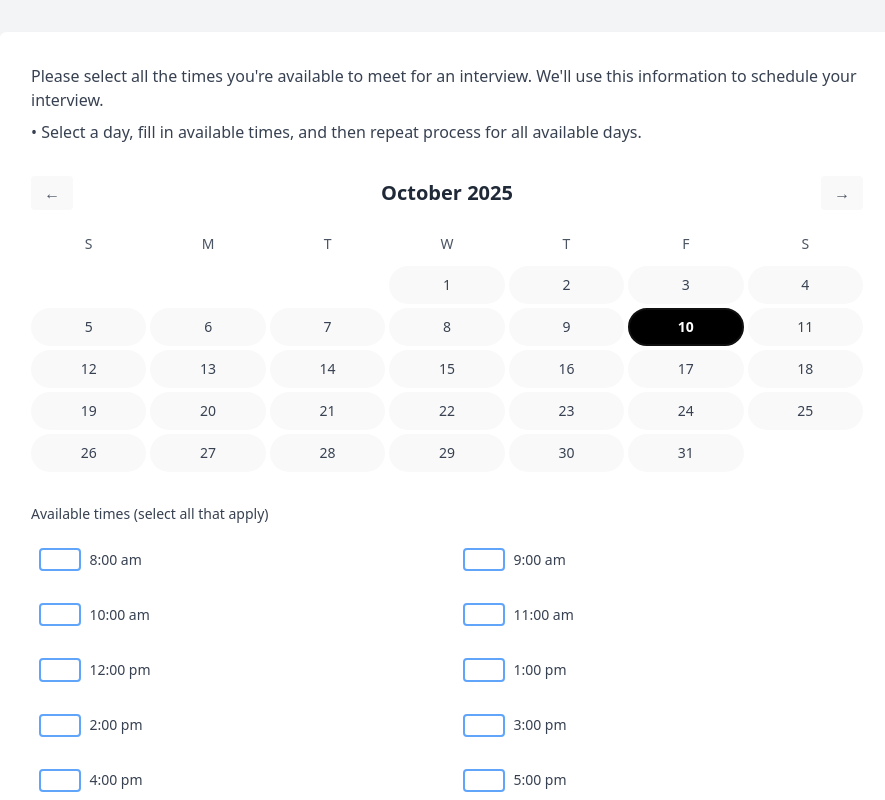
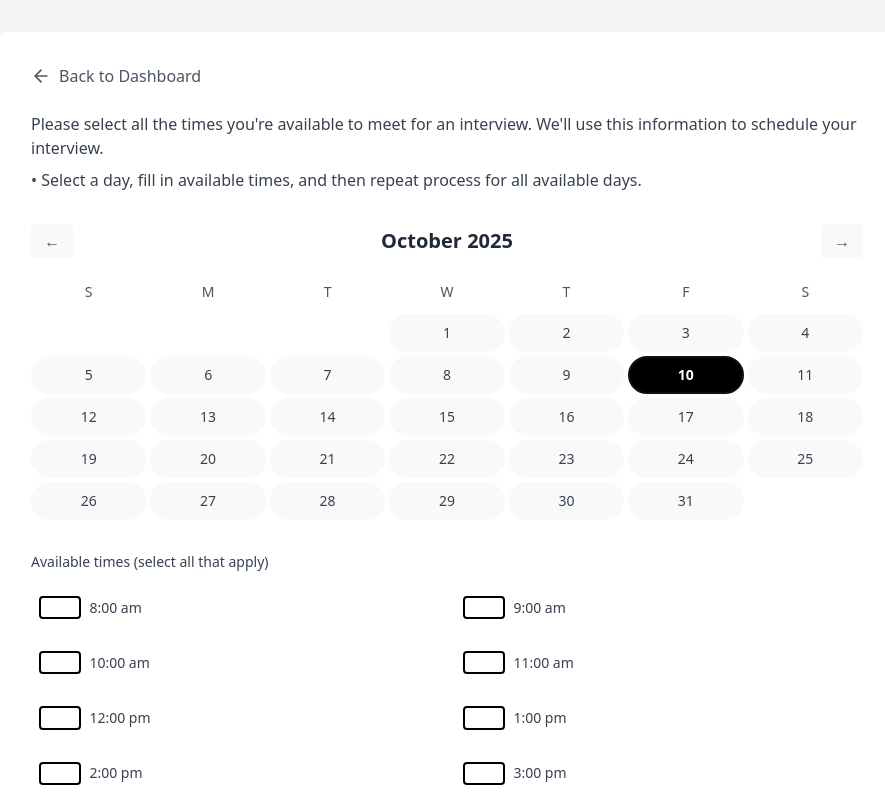
Before and after one commit to LaurierCS/ScheduleApp, a React (Vite) app in the folder frontend/: page /interviewer-availability in a window 1280 px wide. Both pictures are taken after a click on the button "10". Shown: the top 800 px of the page, without its empty margins (193-1078 px from the left). Built offline with nearby package versions, Linux system fonts and the light colour scheme; no server answers.

Commit message:
Feature: made some design changes - Added a back button to the main dashboard - changes some colors

```diff
--- a/frontend/src/components/InterviewerAvailability.tsx
+++ b/frontend/src/components/InterviewerAvailability.tsx
@@ -1,4 +1,6 @@
 import { useState } from "react";
+import { Link } from "react-router-dom";
+import { ArrowLeft } from "lucide-react";
 import { Checkbox } from "@/components/ui/checkbox";
 
 interface AvailabilityData {
@@ -171,6 +173,15 @@ export default function InterviewerAvailability() {
 	return (
 		<div className="min-h-screen bg-gray-100 p-8">
 			<div className="max-w-4xl mx-auto bg-white rounded-lg shadow-md p-8">
+				{/* Back Button */}
+				<Link
+					to="/interviewer-schedule"
+					className="inline-flex items-center space-x-2 text-gray-600 hover:text-gray-900 mb-6 transition-colors"
+				>
+					<ArrowLeft size={20} />
+					<span>Back to Dashboard</span>
+				</Link>
+
 				{/* Instructions */}
 				<div className="mb-8 space-y-2">
 					<p className="text-gray-700">
--- a/frontend/src/components/ui/checkbox.tsx
+++ b/frontend/src/components/ui/checkbox.tsx
@@ -11,7 +11,7 @@ const Checkbox = React.forwardRef<
   <CheckboxPrimitive.Root
     ref={ref}
     className={cn(
-      "peer h-4 w-4 shrink-0 rounded border-2 border-blue-400 bg-white flex items-center justify-center aspect-square focus-visible:outline-none focus-visible:ring-2 focus-visible:ring-blue-400 focus-visible:ring-offset-2 disabled:cursor-not-allowed disabled:opacity-50 data-[state=checked]:bg-black data-[state=checked]:border-black",
+      "peer h-4 w-4 shrink-0 rounded border-2 border-black bg-white flex items-center justify-center aspect-square focus-visible:outline-none focus-visible:ring-2 focus-visible:ring-black focus-visible:ring-offset-2 disabled:cursor-not-allowed disabled:opacity-50 data-[state=checked]:bg-black data-[state=checked]:border-black",
       className
     )}
     {...props}
```
